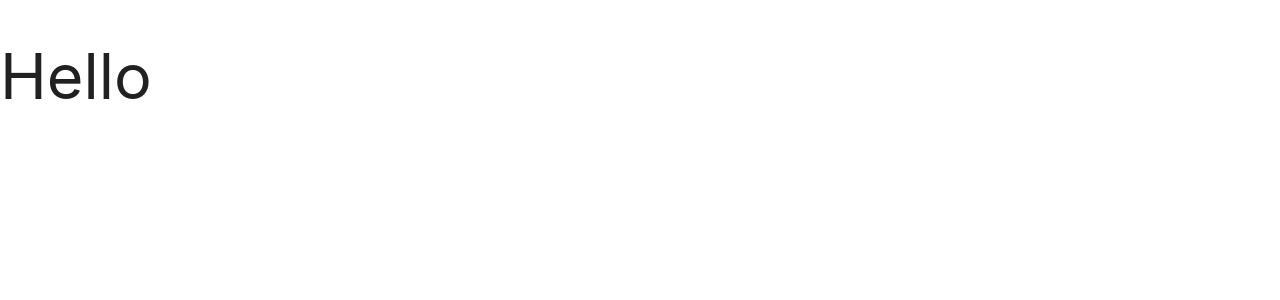
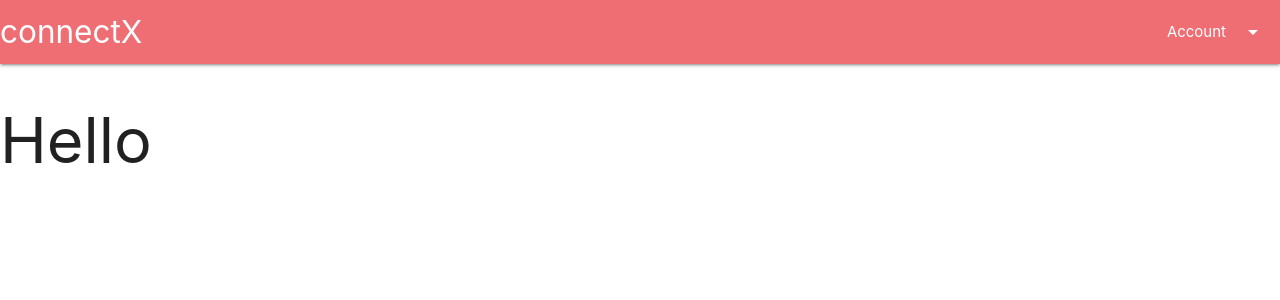
Before and after one commit to attainu/project-bhumika-bhatt-au7, a React (Create React App) app in the folder client/: page / in a window 1280 px wide. Shown: the top 300 px of the page. Built offline with nearby package versions, Linux system fonts and the light colour scheme; sample sign-in values are in the browser's storage.

Commit message:
Navbar initialized and logout added

```diff
--- a/client/public/index.html
+++ b/client/public/index.html
@@ -29,6 +29,11 @@
       href="https://cdnjs.cloudflare.com/ajax/libs/materialize/1.0.0/css/materialize.min.css"
     />
 
+    <!-- Import Google Icon Font -->
+    <link
+      href="http://fonts.googleapis.com/icon?family=Material+Icons"
+      rel="stylesheet"
+    />
     <title>connectX</title>
   </head>
   <body>
--- a/client/src/components/NavbarLayout/index.js
+++ b/client/src/components/NavbarLayout/index.js
@@ -1,28 +1,63 @@
 import React from "react";
-import { NavLink } from "react-router-dom";
-
-import Logo from "./images/logo (32x32).png";
+import { Navbar, Icon, Dropdown, Divider } from "react-materialize";
 
 const navbar = (props) => {
+  const { isProtected, logoutHandler } = props;
   return (
-    <nav>
-      <div className="nav-wrapper">
-        <NavLink to="/" exact className="brand-logo">
-          <img src={Logo} alt="connectX" />
-        </NavLink>
-        <ul id="nav-mobile" className="right hide-on-med-and-down">
-          <li>
-            <NavLink to="/">ConnectX</NavLink>
-          </li>
-          <li>
-            <NavLink to="/login">Login</NavLink>
-          </li>
-          <li>
-            <NavLink to="/signup">SignUp</NavLink>
-          </li>
-        </ul>
-      </div>
-    </nav>
+    <Navbar
+      alignLinks="right"
+      brand={
+        <a className="brand-logo" href="/">
+          connectX
+        </a>
+      }
+      id="mobile-nav"
+      menuIcon={<Icon>menu</Icon>}
+      options={{
+        draggable: true,
+        edge: "left",
+        inDuration: 250,
+        onCloseEnd: null,
+        onCloseStart: null,
+        onOpenEnd: null,
+        onOpenStart: null,
+        outDuration: 200,
+        preventScrolling: true,
+      }}
+    >
+      {isProtected && (
+        <Dropdown
+          id="account"
+          options={{
+            alignment: "left",
+            autoTrigger: true,
+            closeOnClick: true,
+            constrainWidth: true,
+            container: null,
+            coverTrigger: true,
+            hover: false,
+            inDuration: 150,
+            onCloseEnd: null,
+            onCloseStart: null,
+            onOpenEnd: null,
+            onOpenStart: null,
+            outDuration: 250,
+          }}
+          trigger={
+            <a href="/#">
+              Account <Icon right>arrow_drop_down</Icon>
+            </a>
+          }
+        >
+          <a href="/profile">Profile</a>
+          <a href="/settings">Settings</a>
+          <Divider />
+          <a href="/#" onClick={logoutHandler}>
+            Logout
+          </a>
+        </Dropdown>
+      )}
+    </Navbar>
   );
 };
 
--- a/client/src/components/RouteManagement/PrivateRoute.js
+++ b/client/src/components/RouteManagement/PrivateRoute.js
@@ -1,17 +1,22 @@
 import React from "react";
-import { Route, Redirect } from "react-router-dom";
+import { Route, Redirect, useHistory } from "react-router-dom";
+
 import { WEB_URL } from "../../configs";
+import { Navbar } from "../../containers";
 
 const PrivateRoute = (props) => {
   const { component: Component, ...rest } = props;
   const isAuth = localStorage.getItem("token");
+  const history = useHistory();
 
   return (
     <Route
-      {...rest}
       render={(routeProps) => {
         return isAuth ? (
-          <Component {...rest} {...routeProps} />
+          [
+            <Navbar isProtected key={0} history={history} />,
+            <Component {...rest} {...routeProps} key={1} />,
+          ]
         ) : (
           <Redirect to={WEB_URL.AUTHENTICATION} />
         );
--- a/client/src/components/RouteManagement/PublicRoute.js
+++ b/client/src/components/RouteManagement/PublicRoute.js
@@ -1,6 +1,8 @@
 import React from "react";
 import { Route, Redirect } from "react-router-dom";
+
 import { WEB_URL } from "../../configs";
+import { Navbar } from "../../containers";
 
 const PublicRoute = (props) => {
   const { component: Component, ...rest } = props;
@@ -8,12 +10,11 @@ const PublicRoute = (props) => {
 
   return (
     <Route
-      {...rest}
       render={(routeProps) => {
         return isAuth ? (
           <Redirect to={WEB_URL.HOMEPAGE} />
         ) : (
-          <Component {...rest} {...routeProps} />
+          [<Navbar key={0} />, <Component {...rest} {...routeProps} key={1} />]
         );
       }}
     />
--- a/client/src/containers/navbar/index.js
+++ b/client/src/containers/navbar/index.js
@@ -3,8 +3,26 @@ import React, { Component } from "react";
 import { NavbarLayout } from "../../components";
 
 class Navbar extends Component {
+  state = {
+    isProtected: this.props.isProtected,
+  };
+
+  logoutHandler = (e) => {
+    e.preventDefault();
+
+    const { history } = this.props;
+    localStorage.clear();
+    history.push("/");
+  };
+
   render() {
-    return <NavbarLayout />;
+    const { isProtected } = this.state;
+    return (
+      <NavbarLayout
+        isProtected={isProtected}
+        logoutHandler={this.logoutHandler}
+      />
+    );
   }
 }
 
--- a/client/src/index.js
+++ b/client/src/index.js
@@ -1,8 +1,9 @@
 import React from "react";
 import ReactDOM from "react-dom";
-
 import { BrowserRouter } from "react-router-dom";
 import { Provider } from "react-redux";
+import "materialize-css/dist/css/materialize.min.css";
+
 import App from "./App";
 import store from "./store";
 
```
